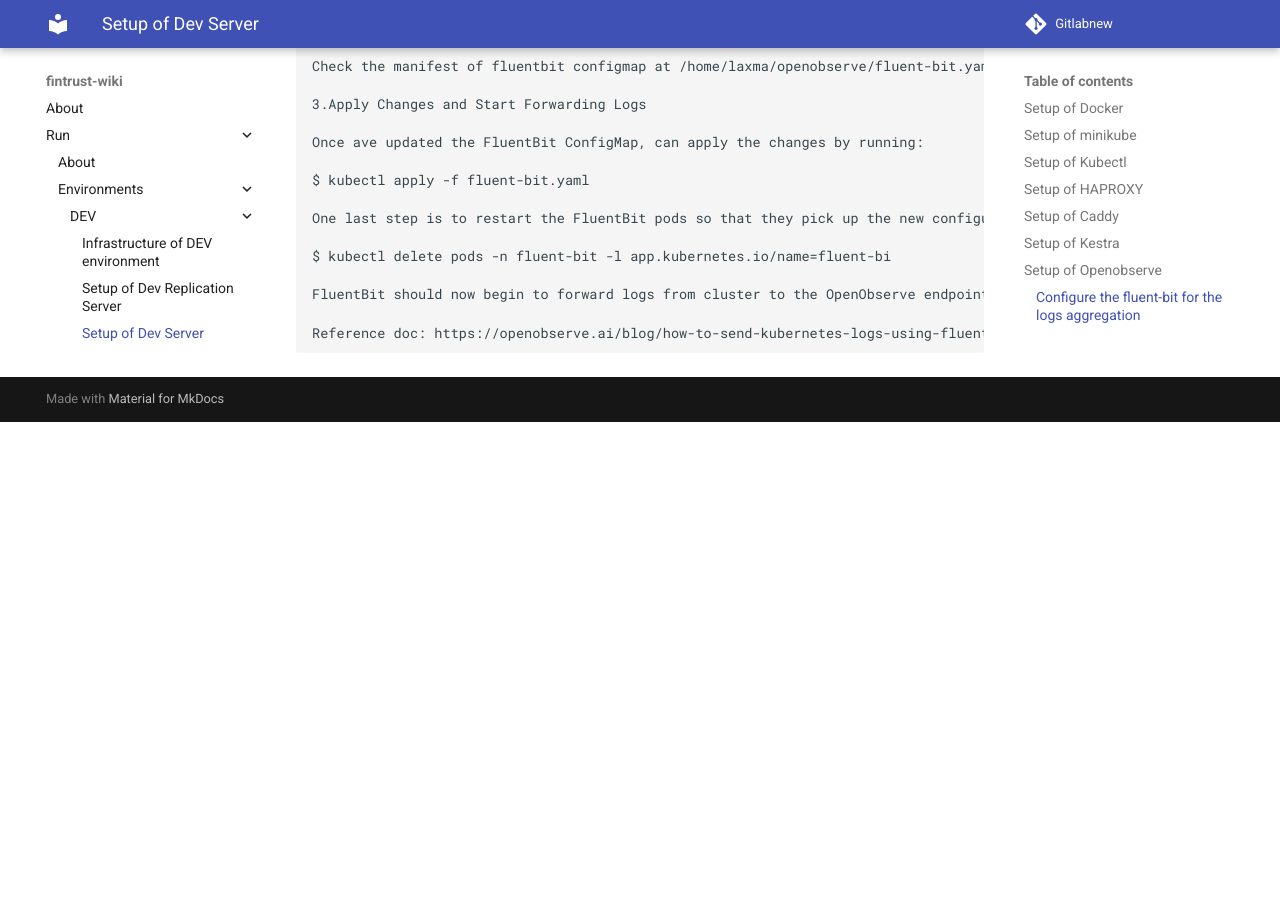
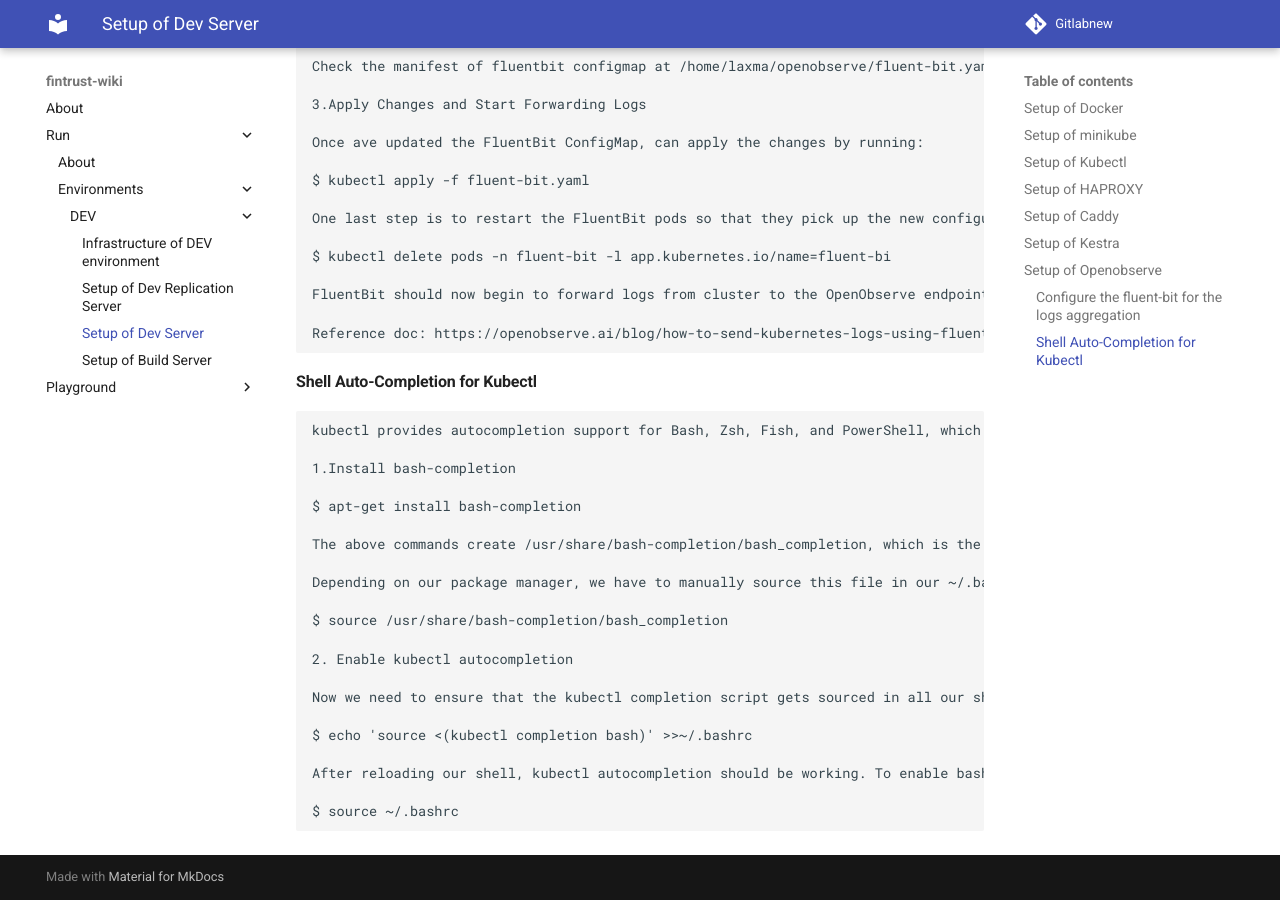
Before and after one commit to prasadkothapally/hari, an MkDocs documentation site: the page built from docs/Run/Environments/DEV/Setup of Dev Server.md, in a window 1280 px wide and 900 px high, scrolled down 7053 px. Built offline with MkDocs 1.6.1 and Material for MkDocs 9.7.7, drawn with Linux system fonts in a browser that asks for light colours; before the commit the page ends 7475 px from its top, so only the background shows below that.

Commit message:
added the kubectl autocompletion

```diff
--- a/docs/Run/Environments/DEV/Setup of Dev Server.md
+++ b/docs/Run/Environments/DEV/Setup of Dev Server.md
@@ -355,3 +355,28 @@ Following are the softwares along with their versions running in the DEV
 	FluentBit should now begin to forward logs from cluster to the OpenObserve endpoint specified. We can then use OpenObserve UI to view and analyze the logs.
 
 	Reference doc: https://openobserve.ai/blog/how-to-send-kubernetes-logs-using-fluent-bit/
+
+
+#### **Shell Auto-Completion for Kubectl**
+
+    kubectl provides autocompletion support for Bash, Zsh, Fish, and PowerShell, which can saves a lot of typing.
+
+	1.Install bash-completion
+
+	$ apt-get install bash-completion
+
+	The above commands create /usr/share/bash-completion/bash_completion, which is the main script of bash-completion.
+
+	Depending on our package manager, we have to manually source this file in our ~/.bashrc file.
+
+	$ source /usr/share/bash-completion/bash_completion
+
+	2. Enable kubectl autocompletion
+
+	Now we need to ensure that the kubectl completion script gets sourced in all our shell sessions.
+
+	$ echo 'source <(kubectl completion bash)' >>~/.bashrc
+
+	After reloading our shell, kubectl autocompletion should be working. To enable bash autocompletion in current session of shell, source the ~/.bashrc file:
+
+	$ source ~/.bashrc
```
